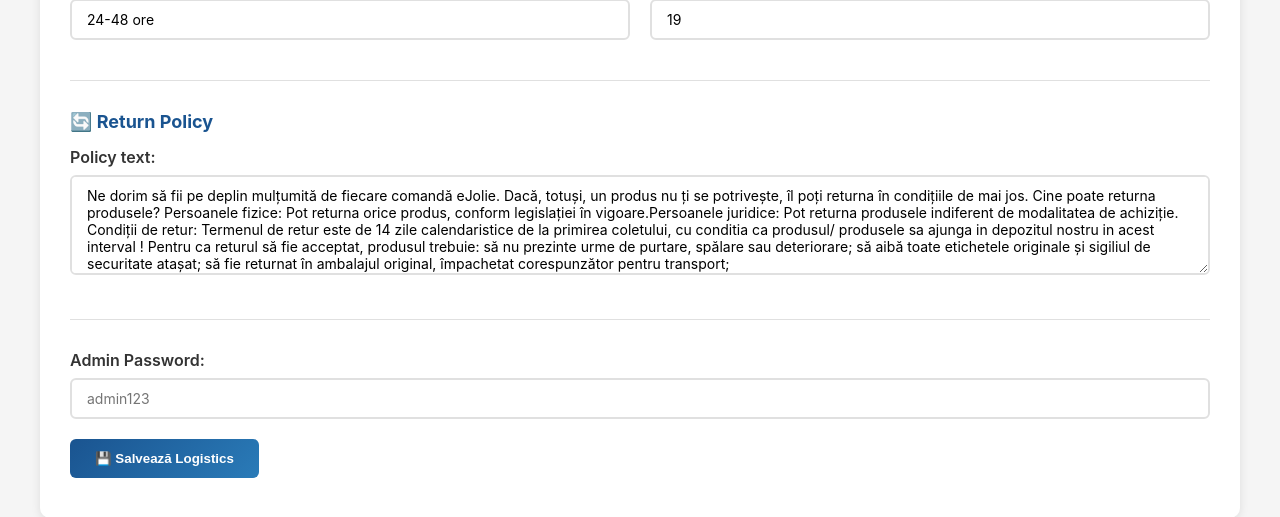
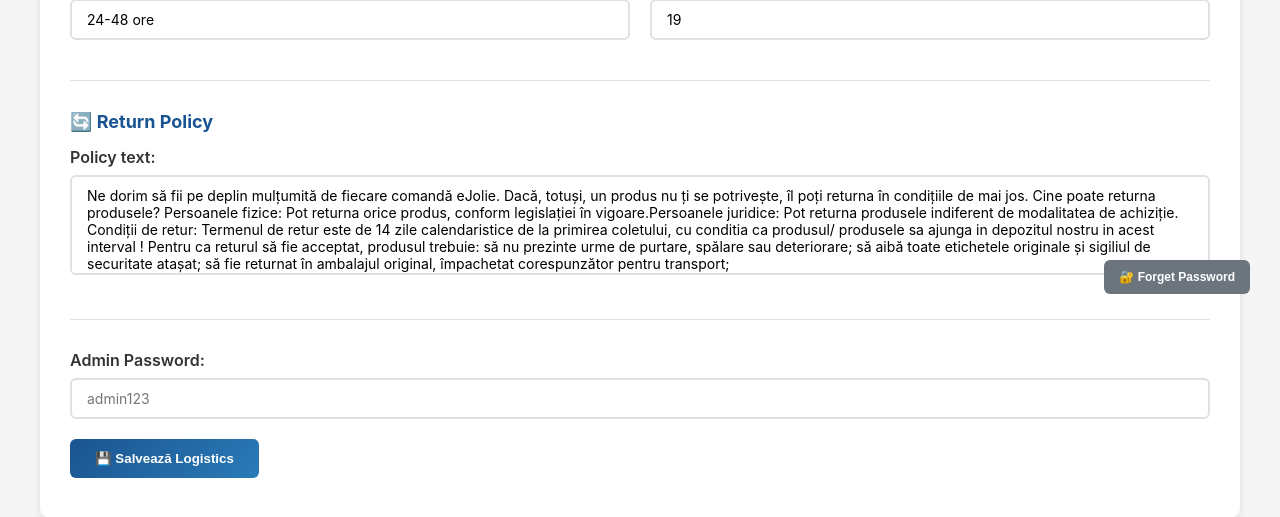
Before and after one commit to alextdr2016-ux/chat-bot-ejolie, a Flask app: page /admin in a window 1280 px wide. Shown: the part 476-993 px from the top of the page. Run offline with Flask 3, Linux system fonts and the light colour scheme.

Commit message:
Add global password manager - no need to re-enter password for FAQ and Custom Rules

```diff
--- a/templates/admin.html
+++ b/templates/admin.html
@@ -358,6 +358,20 @@
         overflow-y: auto;
       }
 
+      .password-reset-btn {
+        position: fixed;
+        bottom: 20px;
+        right: 20px;
+        z-index: 1000;
+        background: #6c757d;
+        padding: 10px 15px;
+        font-size: 12px;
+      }
+
+      .password-reset-btn:hover {
+        background: #5a6268;
+      }
+
       @media (max-width: 768px) {
         .grid {
           grid-template-columns: 1fr;
@@ -378,6 +392,13 @@
 
         .item-card {
           flex-direction: column;
+        }
+
+        .password-reset-btn {
+          bottom: 10px;
+          right: 10px;
+          padding: 8px 12px;
+          font-size: 11px;
         }
       }
     </style>
@@ -715,7 +736,49 @@
       </div>
     </div>
 
+    <!-- ========== RESET PASSWORD BUTTON ========== -->
+    <button
+      class="password-reset-btn"
+      onclick="resetAdminPassword()"
+      title="Clear memorized password"
+    >
+      🔐 Forget Password
+    </button>
+
     <script>
+      // ========== GLOBAL PASSWORD MANAGER ==========
+      let globalAdminPassword = "";
+
+      function getAdminPassword(fieldId) {
+        // 1. Dacă am parola memorată, o reuse
+        if (globalAdminPassword) {
+          console.log("✅ Using memorized password");
+          return globalAdminPassword;
+        }
+
+        // 2. Dacă nu, încerc din field
+        const passwordField = document.getElementById(fieldId);
+        if (passwordField && passwordField.value) {
+          console.log("✅ Using password from field");
+          return passwordField.value;
+        }
+
+        // 3. Dacă nu am nimic, întreb
+        console.log("❌ No password found - asking user");
+        return null;
+      }
+
+      function setAdminPassword(password) {
+        globalAdminPassword = password;
+        console.log("💾 Password memorized for this session");
+      }
+
+      function resetAdminPassword() {
+        globalAdminPassword = "";
+        console.log("🔄 Password reset");
+        alert("✅ Password forgotten - next save will ask for password");
+      }
+
       // ========== TAB NAVIGATION ==========
       function openTab(evt, tabName) {
         const tabcontents = document.getElementsByClassName("tab-content");
@@ -765,7 +828,15 @@
 
       // ========== SAVE CONFIG ==========
       async function saveConfig() {
-        const password = document.getElementById("adminPassword").value;
+        const password = getAdminPassword("adminPassword");
+
+        if (!password) {
+          alert("Scrie parola!");
+          return;
+        }
+
+        setAdminPassword(password);
+
         const config = {
           logistics: {
             contact: {
@@ -858,9 +929,55 @@
       }
 
       function saveOccasions() {
-        document.getElementById("adminPassword2").value
-          ? saveConfig()
-          : alert("Scrie parola!");
+        const password = getAdminPassword("adminPassword2");
+
+        if (!password) {
+          alert("Scrie parola!");
+          return;
+        }
+
+        setAdminPassword(password);
+
+        const config = {
+          logistics: {
+            contact: {
+              email: document.getElementById("contactEmail").value,
+              phone: document.getElementById("contactPhone").value,
+            },
+            shipping: {
+              days: document.getElementById("shippingDays").value,
+              cost_standard: document.getElementById("shippingCost").value,
+            },
+            return_policy: document.getElementById("returnPolicy").value,
+          },
+          occasions: getOccasions(),
+          faq: getFAQ(),
+          custom_rules: getCustomRules(),
+        };
+
+        fetch("/api/admin/save-config", {
+          method: "POST",
+          headers: {
+            "Content-Type": "application/json",
+            "X-Admin-Password": password,
+          },
+          body: JSON.stringify({ config: config }),
+        })
+          .then((response) => response.json())
+          .then((data) => {
+            if (data.status === "success" || data.status === "ok") {
+              document.getElementById("successMsg2").style.display = "block";
+              setTimeout(() => {
+                document.getElementById("successMsg2").style.display = "none";
+              }, 3000);
+            } else {
+              alert("Error: " + (data.error || "Unknown error"));
+            }
+          })
+          .catch((error) => {
+            console.error("Error:", error);
+            alert("Error saving");
+          });
       }
 
       // ========== FAQ ==========
@@ -924,9 +1041,55 @@
       }
 
       function saveFAQ() {
-        document.getElementById("adminPassword3").value
-          ? saveConfig()
-          : alert("Scrie parola!");
+        const password = getAdminPassword("adminPassword3");
+
+        if (!password) {
+          alert("Scrie parola!");
+          return;
+        }
+
+        setAdminPassword(password);
+
+        const config = {
+          logistics: {
+            contact: {
+              email: document.getElementById("contactEmail").value,
+              phone: document.getElementById("contactPhone").value,
+            },
+            shipping: {
+              days: document.getElementById("shippingDays").value,
+              cost_standard: document.getElementById("shippingCost").value,
+            },
+            return_policy: document.getElementById("returnPolicy").value,
+          },
+          occasions: getOccasions(),
+          faq: getFAQ(),
+          custom_rules: getCustomRules(),
+        };
+
+        fetch("/api/admin/save-config", {
+          method: "POST",
+          headers: {
+            "Content-Type": "application/json",
+            "X-Admin-Password": password,
+          },
+          body: JSON.stringify({ config: config }),
+        })
+          .then((response) => response.json())
+          .then((data) => {
+            if (data.status === "success" || data.status === "ok") {
+              document.getElementById("successMsg3").style.display = "block";
+              setTimeout(() => {
+                document.getElementById("successMsg3").style.display = "none";
+              }, 3000);
+            } else {
+              alert("Error: " + (data.error || "Unknown error"));
+            }
+          })
+          .catch((error) => {
+            console.error("Error:", error);
+            alert("Error saving");
+          });
       }
 
       // ========== CUSTOM RULES ==========
@@ -1004,12 +1167,14 @@
       }
 
       function saveCustomRules() {
-        const password = document.getElementById("adminPassword4").value;
+        const password = getAdminPassword("adminPassword4");
 
         if (!password) {
           alert("Scrie parola!");
           return;
         }
+
+        setAdminPassword(password);
 
         console.log("Saving custom rules...");
 
@@ -1119,7 +1284,7 @@
       // ========== PRODUCTS UPLOAD/SYNC ==========
       async function uploadProducts() {
         const file = document.getElementById("productsFile").files[0];
-        const password = document.getElementById("productsPassword").value;
+        const password = getAdminPassword("productsPassword");
         const successMsg = document.getElementById("uploadSuccessMsg");
         const errorMsg = document.getElementById("uploadErrorMsg");
 
@@ -1143,6 +1308,8 @@
           errorMsg.style.display = "block";
           return;
         }
+
+        setAdminPassword(password);
 
         const formData = new FormData();
         formData.append("file", file);
@@ -1192,8 +1359,7 @@
 
       // ========== CHECK PRODUCTS STATUS ==========
       async function checkProductsStatus() {
-        const password =
-          document.getElementById("productsPassword").value || "admin123";
+        const password = getAdminPassword("productsPassword") || "admin123";
         const output = document.getElementById("statusOutput");
         output.style.display = "block";
         output.innerHTML = "Checking...";
```
